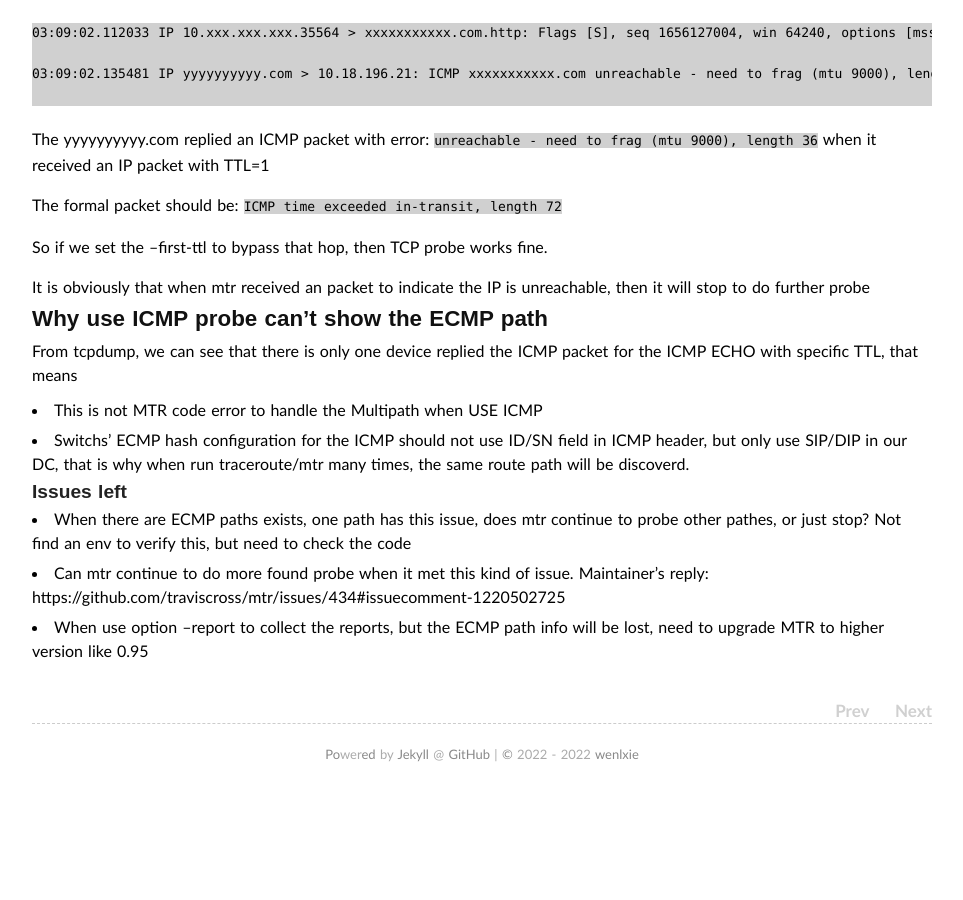
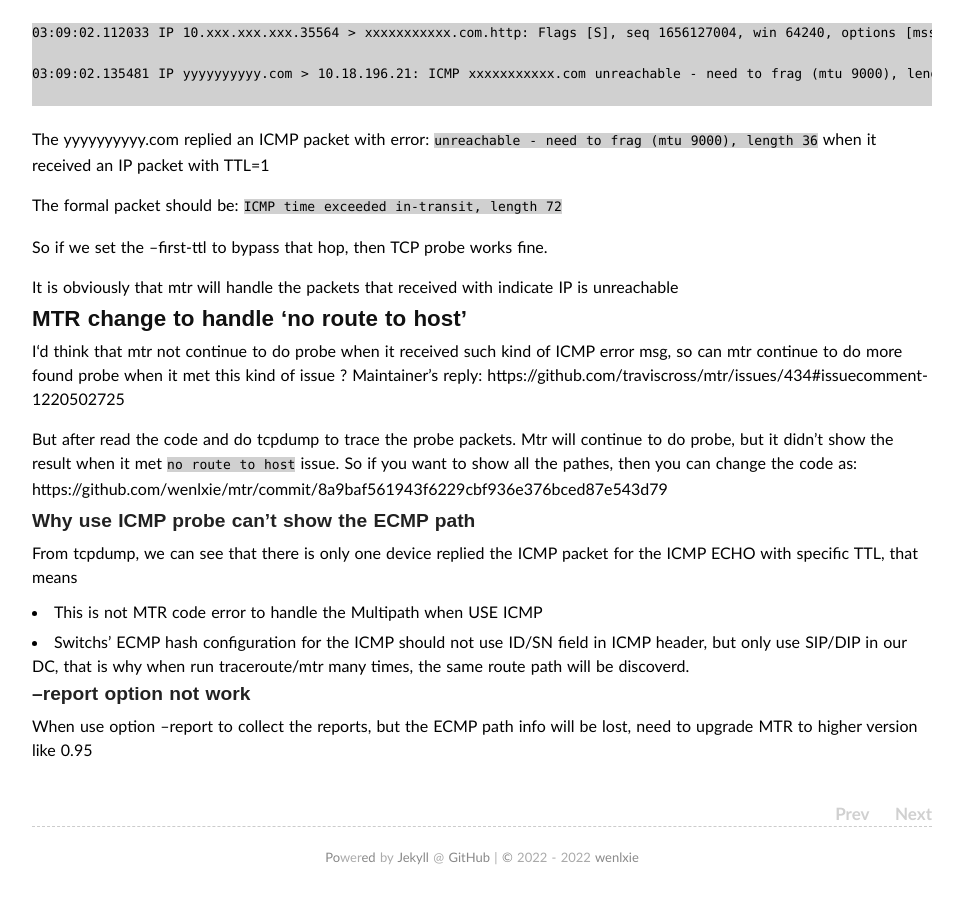
Before and after one commit to wenlxie/wenlxie.github.io, a Jekyll site: the page built from _posts/2022-08-23-mtr.md, in a window 1280 px wide and 900 px high, scrolled down 2844 px. Shown: the whole window, without its empty margins (158-1121 px from the left). Built offline with Jekyll 4.4.1, drawn with Linux system fonts in a browser that asks for light colours; some web fonts are replaced; comment, search, counter and statistics services are not loaded; before the commit the page ends 3641 px from its top, so only the background shows below that.

Commit message:
Update 2022-08-23-mtr.md

```diff
--- a/_posts/2022-08-23-mtr.md
+++ b/_posts/2022-08-23-mtr.md
@@ -159,16 +159,19 @@ The formal packet should be: `ICMP time exceeded in-transit, length 72`
 
 So if we set the --first-ttl to bypass that hop, then TCP probe works fine.
 
-It is obviously that when mtr received an packet to indicate the IP is unreachable, then it will stop to do further probe
+It is obviously that  mtr will handle the packets that received with indicate IP is unreachable
 
-## Why use ICMP probe can't show the ECMP path
+## MTR change to handle 'no route to host'
+I‘d think that mtr not continue to do probe when it received such kind of ICMP error msg, so can mtr continue to do more found probe when it met this kind of issue ? Maintainer's reply: https://github.com/traviscross/mtr/issues/434#issuecomment-1220502725
+
+But after read the code and do tcpdump to trace the probe packets. Mtr will continue to do probe, but it didn't show the result when it met `no route to host` issue.  So if you want to show all the pathes, then you can change the code as:
+https://github.com/wenlxie/mtr/commit/8a9baf561943f6229cbf936e376bced87e543d79
+
+### Why use ICMP probe can't show the ECMP path
 From tcpdump, we can see that there is only one device replied the ICMP packet for the ICMP ECHO with specific TTL, that means
 - This is not MTR code error to handle the Multipath when USE ICMP
 - Switchs' ECMP hash configuration for the ICMP should not use ID/SN field in ICMP header, but only use  SIP/DIP in our DC, that is why when run traceroute/mtr many times, the same route path will be discoverd.
 
-### Issues left
-- When there are ECMP paths exists, one path has this issue, does mtr continue to probe other pathes, or just stop?
-  Not find an env to verify this, but need to check the code
-- Can mtr continue to do more found probe when it met this kind of issue.
-  Maintainer's reply: https://github.com/traviscross/mtr/issues/434#issuecomment-1220502725
-- When use option --report to collect the reports, but the ECMP path info will be lost, need to upgrade MTR to higher version like 0.95
+
+### --report option not work
+When use option --report to collect the reports, but the ECMP path info will be lost, need to upgrade MTR to higher version like 0.95
```
